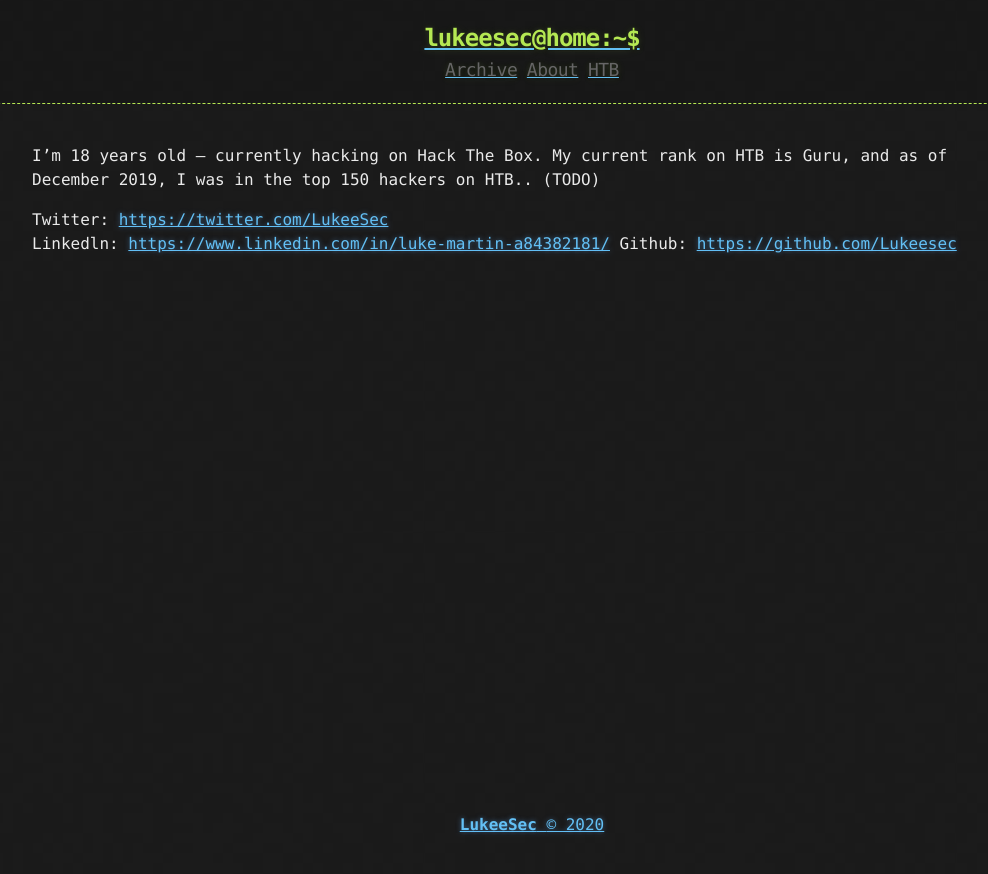
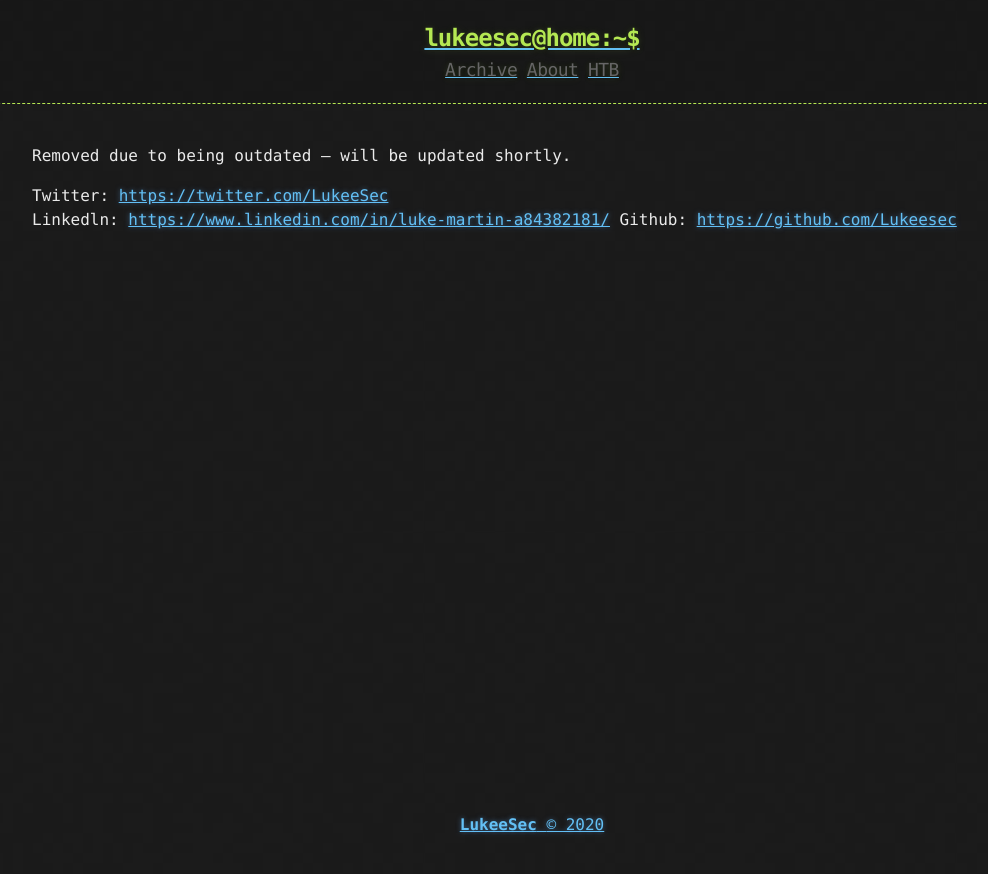
Before and after one commit to Lukeesec/LukeeSec.github.io, a Jekyll site: the page built from about.md, in a window 1280 px wide. Shown: the top 874 px of the page, without its empty margins (108-1096 px from the left). Built offline with Jekyll 4.4.1, drawn with Linux system fonts in a browser that asks for light colours.

Commit message:
Outdated

```diff
--- a/about.md
+++ b/about.md
@@ -3,7 +3,7 @@ layout: page
 title: About
 ---
 
-I'm 18 years old -- currently hacking on Hack The Box. My current rank on HTB is Guru, and as of December 2019, I was in the top 150 hackers on HTB.. (TODO)
+Removed due to being outdated -- will be updated shortly.
 
 Twitter: <https://twitter.com/LukeeSec>
 Linkedln: <https://www.linkedin.com/in/luke-martin-a84382181/>
```
